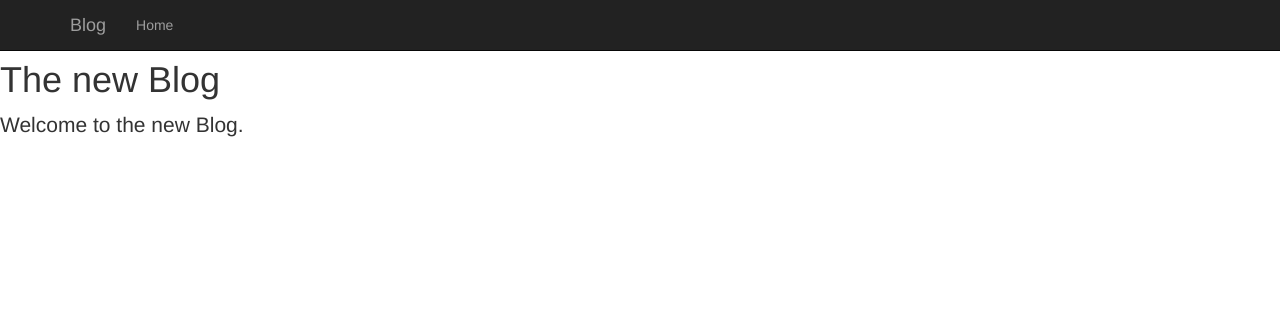
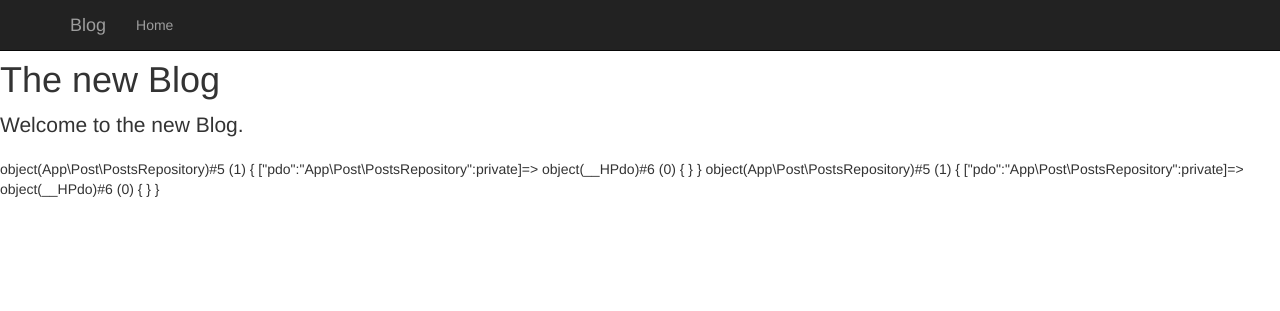
Before and after one commit to MarlenaFlueh/php-blog, a PHP site: page /index.php in a window 1280 px wide. Shown: the top 311 px of the page. Run offline with PHP 8.4, Linux system fonts and the light colour scheme; data that the repository does not hold is empty; some libraries are stand-ins or nearby versions.

Commit message:
add container

```diff
--- a/pages/index.php
+++ b/pages/index.php
@@ -15,6 +15,12 @@ require "elements/nav.php";
 <?php
     $postsRepository = $container->getPostsRepository();
     $res = $postsRepository->fetch_posts();
+
+    $postsRepository1 = $container->getPostsRepository();
+    $postsRepository2 = $container->getPostsRepository();
+
+    var_dump($postsRepository1);
+    var_dump($postsRepository2);
 ?>
 
 <ul>
--- a/src/Core/Container.php
+++ b/src/Core/Container.php
@@ -7,17 +7,26 @@ use App\Post\PostsRepository;
 
 class Container
 {
+    private $pdo;
+    private $postsRepository;
+
     public function getPdo()
     {
-        $pdo = new PDO("mysql:host=localhost; dbname=blog", "blog", "WL5PwNLJqLw0Wl9k");
-        $pdo->setAttribute(PDO::ATTR_EMULATE_PREPARES, false);
-        return $pdo;
+        if (!empty($this->pdo)) {
+            return $this->pdo;
+        }
+        $this->pdo = new PDO("mysql:host=localhost; dbname=blog", "blog", "WL5PwNLJqLw0Wl9k");
+        $this->pdo->setAttribute(PDO::ATTR_EMULATE_PREPARES, false);
+        return $this->pdo;
     }
 
     public function getPostsRepository()
     {
-        $pdo = $this->getPdo();
-        return new PostsRepository($pdo);
+        if (!empty($this->postsRepository)) {
+            return $this->postsRepository;
+        }
+        $this->postsRepository = new PostsRepository($this->getPdo());
+        return $this->postsRepository;
     }
 }
 
```
